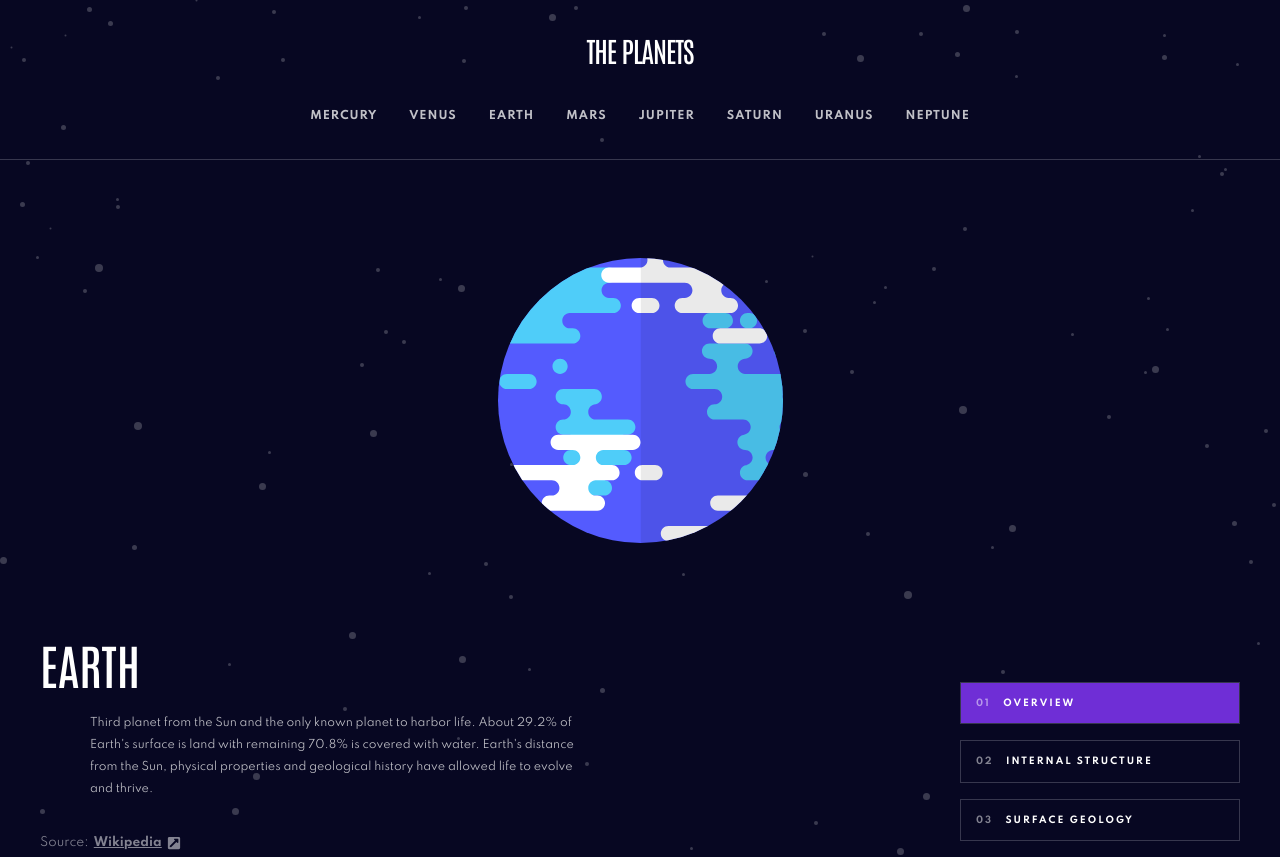
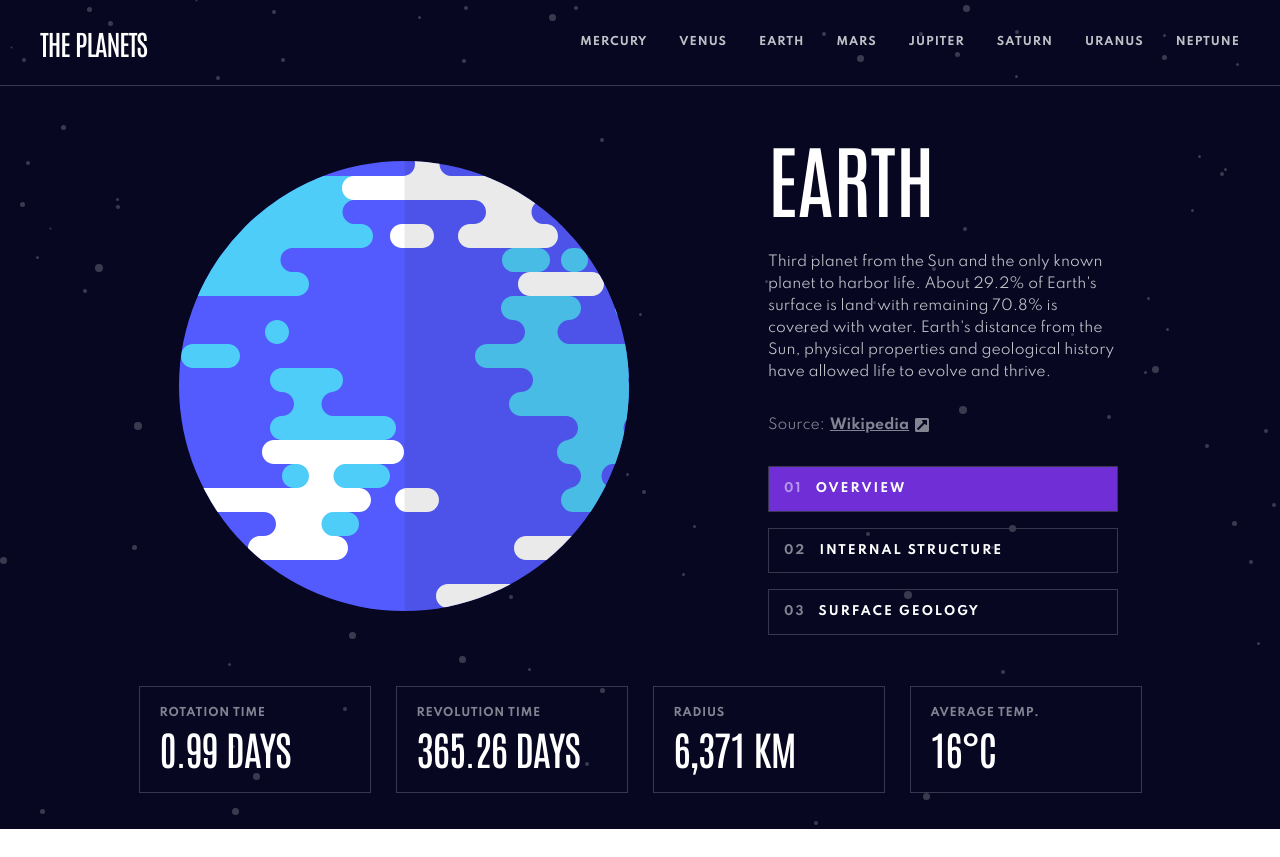
Before and after one commit to bdr-t/planets-facts, a React (Create React App) app: page / in a window 1280 px wide. Shown: the top 857 px of the page. After the commit the page ends 829 px from the top, so only its background shows below. Built offline with nearby package versions, Linux system fonts and the light colour scheme.

Commit message:
Add: desktop layout static

```diff
--- a/src/App.js
+++ b/src/App.js
@@ -1,7 +1,7 @@
 import { ThemeProvider } from "styled-components";
 import GlobalStyles from "./globalStyles";
 import theme from "./theme";
-import { Container, MenuContainer } from "./App.styles";
+import { Container, FactsContainer, Wrapper } from "./App.styles";
 import NavBar from "./Components/NavBar/index";
 import Img from "./Components/Img/Img";
 import Menu from "./Components/Menu/Menu";
@@ -13,18 +13,20 @@ const App = () => {
   return (
     <ThemeProvider theme={theme}>
       <GlobalStyles />
+      <Wrapper>
         <Container>
           <NavBar />
           <Menu />
           <Img source={earth} />
           <Content />
-        <MenuContainer>
+          <FactsContainer>
             <Facts title={"ROTATION TIME"} value={"0.99 DAYS"} />
             <Facts title={"REVOLUTION TIME"} value={"365.26 DAYS"} />
             <Facts title={"RADIUS"} value={"6,371 KM"} />
             <Facts title={"AVERAGE TEMP."} value={"16°C"} />
-        </MenuContainer>
+          </FactsContainer>
         </Container>
+      </Wrapper>
     </ThemeProvider>
   );
 };
--- a/src/App.styles.js
+++ b/src/App.styles.js
@@ -2,25 +2,42 @@ import styled from "styled-components";
 import bk from "./assets/images/background-stars.svg";
 
 export const Container = styled.div`
+  max-width: 1440px;
   position: relative;
   min-height: 100vh;
-  background: ${(props) => props.theme.colors.black};
-  background-image: url(${bk});
+  margin: auto;
   @media (min-width: 768px) {
     display: grid;
     grid-template-columns: repeat(2, 1fr);
     grid-column-gap: 0px;
     grid-row-gap: 0px;
+    grid-auto-rows: minmax(min-content, max-content);
+  }
+
+  @media (min-width: 1024px) {
+    grid-template-columns: 1.5fr 1fr;
+    grid-auto-rows: minmax(min-content, max-content);
   }
 `;
 
-export const MenuContainer = styled.div`
+export const FactsContainer = styled.div`
   padding: 0 1.5rem 3rem 1.5rem;
 
-  @media (min-width: 768px){
+  @media (min-width: 768px) {
     grid-area: 4 / 1 / 5 / 3;
     display: flex;
     gap: 11px;
     padding: 0 40px 36px 40px;
   }
+
+  @media (min-width: 1024px) {
+    height: auto;
+    justify-content: center;
+    gap: 25px;
+  }
 `;
+
+export const Wrapper = styled.div`
+  background: ${(props) => props.theme.colors.black};
+  background-image: url(${bk});
+`;
--- a/src/Components/Content/Content.js
+++ b/src/Components/Content/Content.js
@@ -1,11 +1,11 @@
-import {Container, ConentDiv, MoreInfoDiv, ExternalIcon } from "./Content.styles";
+import {Container, ConentDiv, MoreInfoDiv, ExternalIcon, TextWraper } from "./Content.styles";
 
 const Content = () => {
   return (
     <Container>
       <ConentDiv>
         <h1>Earth</h1>
-        <div style={{ maxWidth: "500px", margin: "0 auto" }}>
+        <TextWraper>
           <p>
             Third planet from the Sun and the only known planet to harbor life.
             About 29.2% of Earth's surface is land with remaining 70.8% is
@@ -13,7 +13,7 @@ const Content = () => {
             properties and geological history have allowed life to evolve and
             thrive.
           </p>
-        </div>
+        </TextWraper>
 
         <MoreInfoDiv>
           <p>Source:</p>
--- a/src/Components/Content/Content.styles.js
+++ b/src/Components/Content/Content.styles.js
@@ -5,6 +5,11 @@ import theme from "../../theme";
 export const Container = styled.div`
   @media (min-width: 768px) {
     grid-area: 3 / 1;
+  }
+  @media (min-width: 1024px) {
+    grid-area: 2 / 2 / 3 / 3;
+    display: flex;
+    align-items: flex-end;
   }
 `;
 export const ConentDiv = styled.div`
@@ -30,13 +35,25 @@ export const ConentDiv = styled.div`
 
   @media (min-width: 768px) {
     padding: 0 0 0 40px;
-    h1{
+    h1 {
       text-align: start;
       font-size: 48px;
       margin-bottom: 1.5rem;
     }
-    p{
+    p {
       text-align: start;
+    }
+  }
+
+  @media (min-width: 1024px) {
+    padding: 0 40px 0 0;
+    h1 {
+      font-size: 80px;
+      margin-bottom: 34px;
+    }
+    p {
+      font-size: 14px;
+      margin-bottom: 24px;
     }
   }
 `;
@@ -65,13 +82,36 @@ export const MoreInfoDiv = styled.div`
     align-items: center;
   }
 
-  @media (min-width: 768px){
+  @media (min-width: 768px) {
     justify-content: flex-start;
     margin-top: 30px;
+  }
+
+  @media (min-width: 1024px) {
+    p {
+      font-size: 14px;
+    }
+    a {
+      font-size: 14px;
+    }
   }
 `;
 
 export const ExternalIcon = styled(FaExternalLinkSquareAlt)`
   width: 14px;
   height: 14px;
+
+  @media (min-width: 1024px) {
+    width: 16px;
+    height: 16px;
+  }
 `;
+
+export const TextWraper = styled.div`
+  max-width: 500px;
+  margin: 0 auto;
+
+  @media (min-width: 1024px) {
+    max-width: 350px;
+  }
+`;
--- a/src/Components/Facts/Facts.js
+++ b/src/Components/Facts/Facts.js
@@ -1,11 +1,11 @@
-import {MenuDiv} from './Facts.styles'
+import {FactsDiv} from './Facts.styles'
 
 const Facts = ({ title, value }) => {
   return (
-    <MenuDiv>
+    <FactsDiv>
       <h3>{title}</h3>
       <h4>{value}</h4>
-    </MenuDiv>
+    </FactsDiv>
   );
 };
 
--- a/src/Components/Facts/Facts.styles.js
+++ b/src/Components/Facts/Facts.styles.js
@@ -1,7 +1,7 @@
 import styled from "styled-components";
 import theme from "./../../theme";
 
-export const MenuDiv = styled.div`
+export const FactsDiv = styled.div`
   display: flex;
   border: 1px solid ${theme.colors.darkGray};
   height: 3rem;
@@ -35,5 +35,19 @@ export const MenuDiv = styled.div`
       font-size: 24px;
       letter-spacing: -0.056rem;
     }
+
+  }
+
+  @media (min-width: 1024px){
+      width: 210px;
+      height: auto;
+      padding: 21px 0 24px 20px;
+      h4{
+          font-size: 40px;
+      }
+      h3{
+          font-size: 11px;
+      }
+
   }
 `;
--- a/src/Components/Img/Img.styles.js
+++ b/src/Components/Img/Img.styles.js
@@ -20,5 +20,15 @@ export const ImgDiv = styled.div`
   }
   }
 
+  @media (min-width: 1024px){
+    grid-area: 2 / 1 / 4 / 2;
+    height: 600px;
+    img{
+      max-width: 450px;
+      max-height: 450px;
+    }
+    padding-left: 40px;
+  }
+
 
 `;
--- a/src/Components/Menu/Menu.styles.js
+++ b/src/Components/Menu/Menu.styles.js
@@ -1,5 +1,5 @@
 import styled from "styled-components";
-import theme from "../../theme"
+import theme from "../../theme";
 
 export const Flex = styled.div`
   display: flex;
@@ -14,6 +14,11 @@ export const Flex = styled.div`
     padding: 0 40px 0 0;
     border: none;
   }
+
+  @media (min-width: 1024px) {
+    justify-content: flex-start;
+    align-items: flex-start;
+  }
 `;
 
 export const ButtonActive = styled.button`
@@ -22,12 +27,12 @@ export const ButtonActive = styled.button`
   outline: none;
   font-size: 0.5625rem;
   font-weight: 600;
-  border:none;
+  border: none;
   letter-spacing: 2px;
   border-bottom: 4px solid ${theme.colors.purple};
   padding: 20px 4px;
 
-  span{
+  span {
     color: ${theme.colors.whiteAlpha50};
     margin-right: 0.5rem;
   }
@@ -38,6 +43,10 @@ export const ButtonActive = styled.button`
     border: 1px solid ${theme.colors.darkGray};
     background-color: ${theme.colors.purple};
     text-align: start;
+  }
+  @media (min-width: 1024px) {
+    width: 350px;
+    font-size: 12px;
   }
 `;
 
@@ -51,7 +60,7 @@ export const ButtonInactive = styled.button`
   letter-spacing: 2px;
   padding: 20px 4px;
   border-bottom: 4px solid transparent;
-  span{
+  span {
     color: ${theme.colors.whiteAlpha50};
     margin-right: 0.5rem;
   }
@@ -60,7 +69,11 @@ export const ButtonInactive = styled.button`
     width: 280px;
     border: 1px solid ${theme.colors.darkGray};
     text-align: start;
-    color: ${theme.colors.white}
+    color: ${theme.colors.white};
+  }
+  @media (min-width: 1024px) {
+    width: 350px;
+    font-size: 12px;
   }
 `;
 
@@ -68,12 +81,11 @@ export const MobileText = styled.p`
   @media (min-width: 768px) {
     display: none;
   }
-`
+`;
 
 export const DesktopText = styled.p`
   display: none;
   @media (min-width: 768px) {
     display: block;
   }
-
-`
+`;
--- a/src/Components/NavBar/NavBar.styles.js
+++ b/src/Components/NavBar/NavBar.styles.js
@@ -8,6 +8,10 @@ export const NavContainer = styled.div`
   grid-area: 1 / 1 / 2 / 3;
   @media (min-width: 768px) {
     padding: 32px 24px 27px 24px;
+  }
+  @media (min-width: 1024px) {
+    padding: 0 40px 0 40px;
+    height: 85px;
   }
 `;
 
@@ -26,6 +30,12 @@ export const Flex = styled.div`
     justify-content: center;
     flex-direction: column;
     height: 100px;
+  }
+
+  @media (min-width: 1024px) {
+    flex-direction: row;
+    height: 85px;
+    justify-content: space-between;
   }
 `;
 
@@ -56,4 +66,10 @@ export const Nav = styled.nav`
       color: ${theme.colors.whiteAlpha75};
     }
   }
+
+  @media (min-width: 1024px) {
+    ul {
+      margin: 0;
+    }
+  }
 `;
```
Lines whose indentation alone changed are shown as unchanged.
